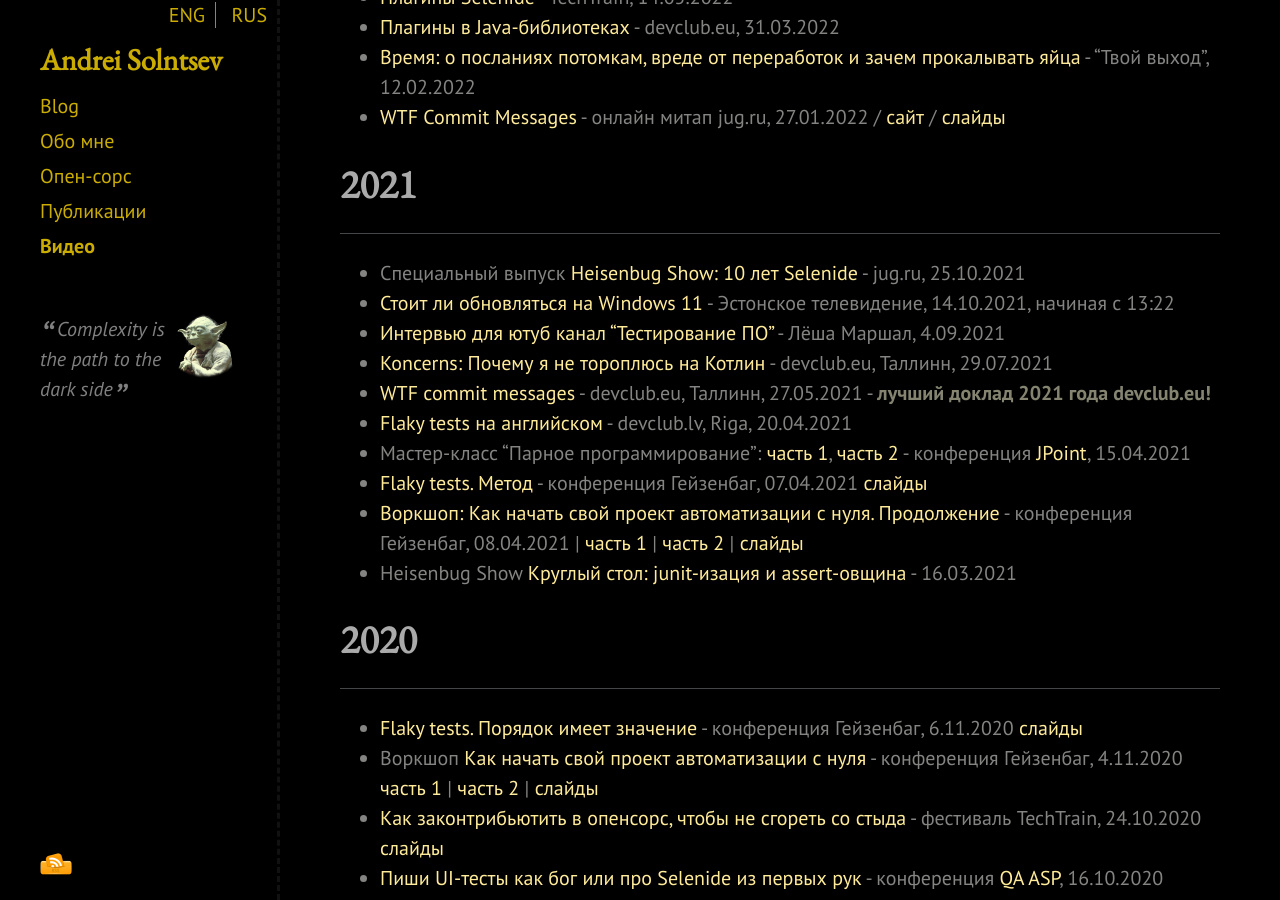
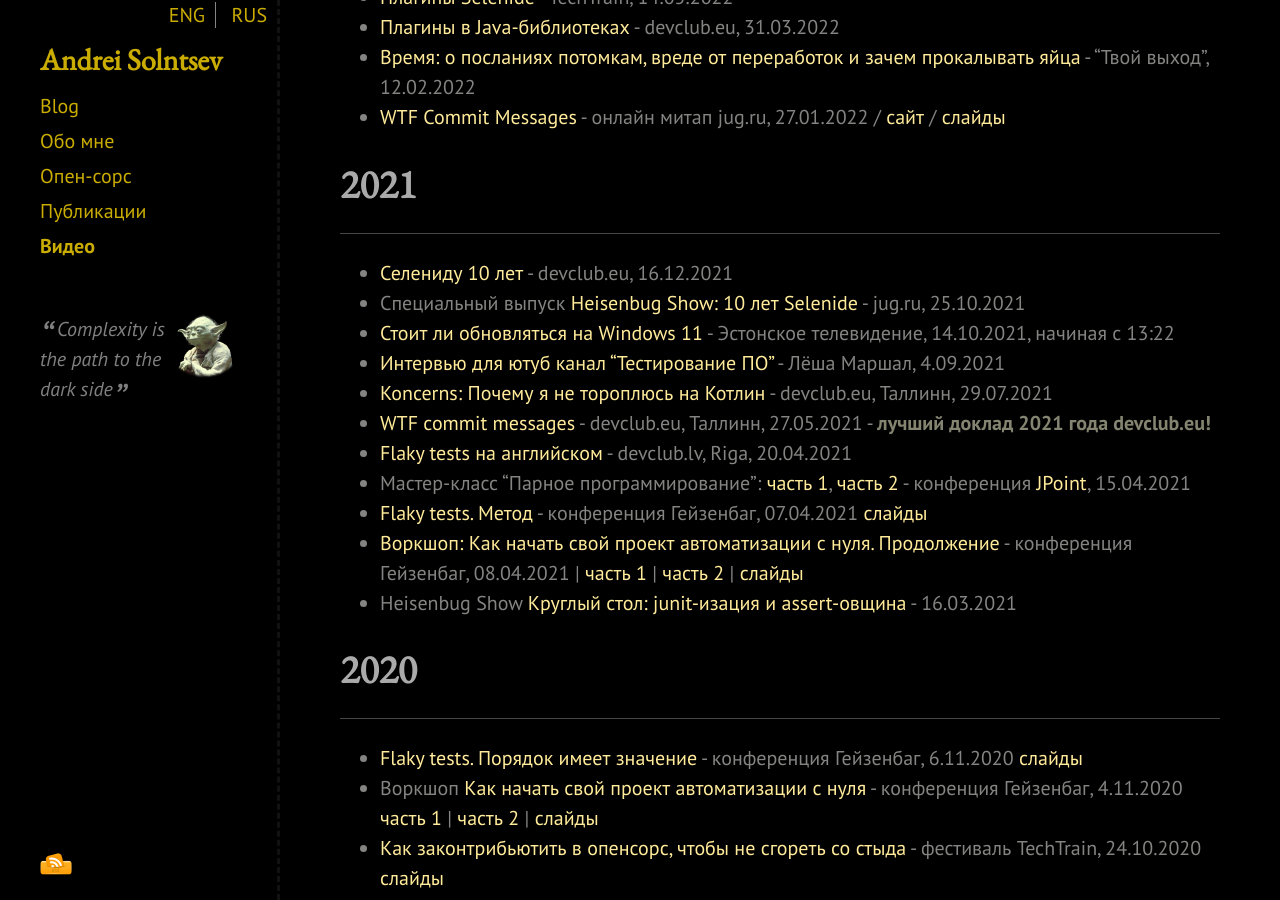
Before and after one commit to asolntsev/asolntsev.github.io, a Jekyll site: the page built from ru/video.md, in a window 1280 px wide and 900 px high, scrolled down 524 px. Built offline with Jekyll 4.4.1, drawn with Linux system fonts in a browser that asks for light colours; nearby versions of some CDN libraries.

Commit message:
publish video "Selenide 10 years" from devclub

```diff
--- a/ru/video.md
+++ b/ru/video.md
@@ -23,7 +23,7 @@ category: ru
 
 # 2021
 * * *
-
+* [Селениду 10 лет](https://www.youtube.com/watch?v=DBkLFL4E5YA&ab_channel=DEVCLUB.EU) - devclub.eu, 16.12.2021
 * Специальный выпуск [Heisenbug Show: 10 лет Selenide](https://www.youtube.com/watch?v=mK-6-k5EwQM) - jug.ru, 25.10.2021
 * [Стоит ли обновляться на Windows 11](https://etvpluss.err.ee/1608355595/kofe) - Эстонское телевидение, 14.10.2021, начиная с 13:22
 * [Интервью для ютуб канал "Тестирование ПО"](https://www.youtube.com/watch?v=o_jAKaVzjyc) - Лёша Маршал, 4.09.2021
```
